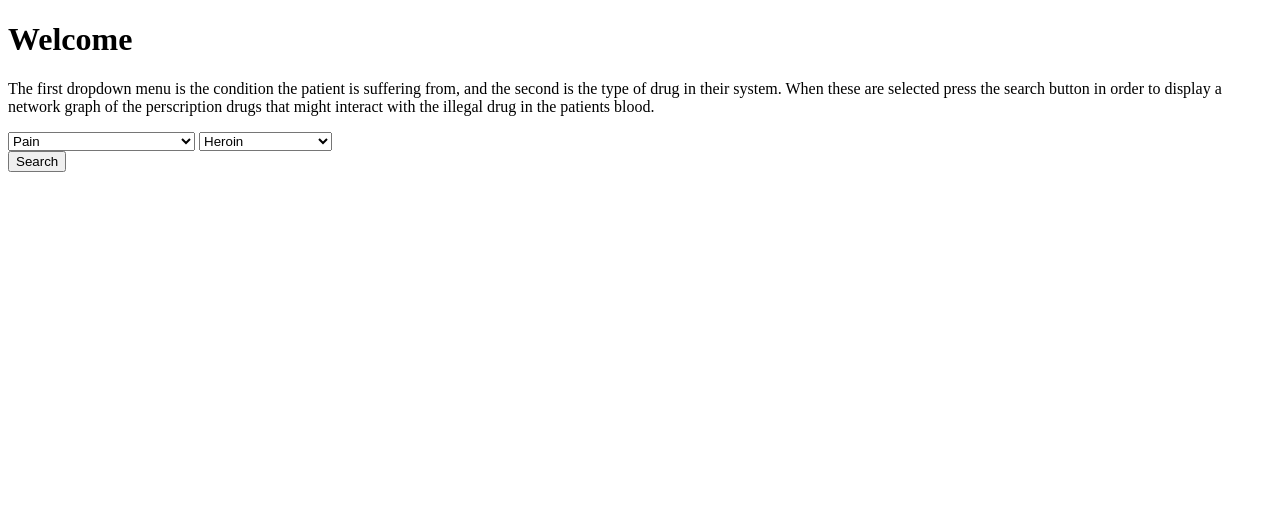
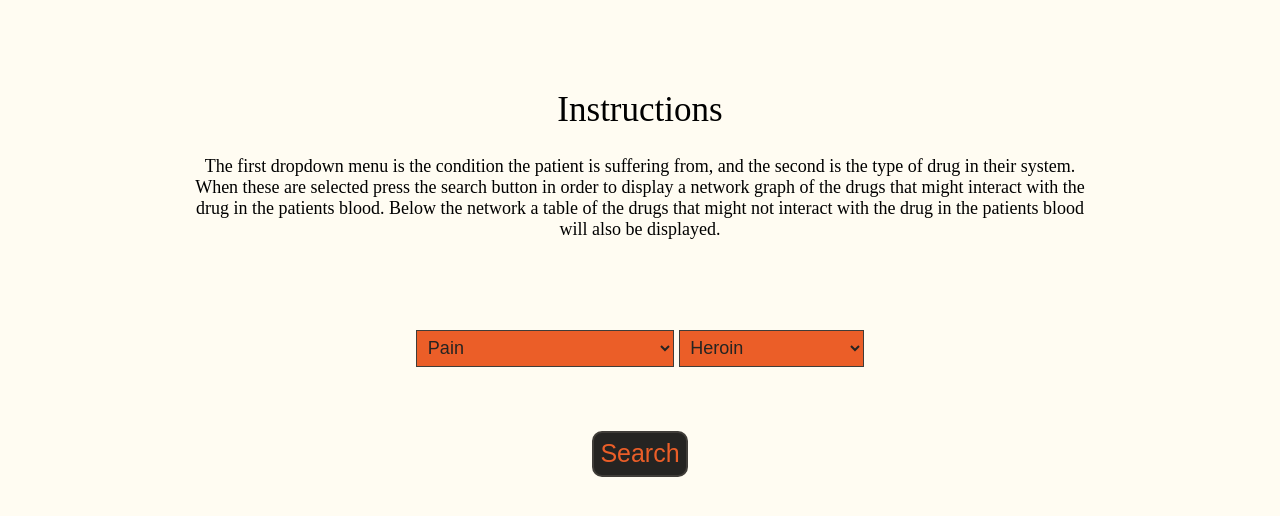
Before and after one commit to BriefCud/PRA3006-Programming-in-the-Life-Sciences, a plain HTML site: page Final Project/index.html in a window 1280 px wide. Drawn offline with nearby package versions, Linux system fonts and the light colour scheme; a script that the page names is missing.

Commit message:
final version

```diff
--- a/Final Project/draw_network.js
+++ b/Final Project/draw_network.js
@@ -35,7 +35,7 @@ function DrawNetwork(dataset) {
 
   var circle = node.append("circle")//append a circle to the node to make it visible
     .attr("r",5)
-    .attr("fill", "#03fce8")
+    .attr("fill", "#EB5E28")
     .call(d3.drag()//enables drag functionality, clicking on a circle and dragging it will move it, can make it easier to see if you want to look at a specific node
           .on("start", dragstarted)
           .on("drag", dragged)
--- a/Final Project/index.html
+++ b/Final Project/index.html
@@ -13,15 +13,20 @@
         <script src="http://d3js.org/d3.v4.min.js"></script>
         <script src="draw_network.js"></script>
         <script src="get_data.js"></script>
+        <link rel="stylesheet" type="text/css" href="style.css">
     </head>
 
     <body>
-      <div class="">
-        <h1>Welcome</h1>
-        <p>The first dropdown menu is the condition the patient is suffering from, and the second is the type of drug in their system. When these are selected press the search button in order to display a network graph of the perscription drugs that might interact with the illegal drug in the patients blood.</p>
+
+      <div id="intro">
+        <h1>Instructions</h1>
+        <p id="instructions">
+          The first dropdown menu is the condition the patient is suffering from, and the second is the type of drug in their system. When these are selected press the search button in order to display a network graph of the drugs that might interact with the drug in the patients blood. Below the network a table of the drugs that might not interact with the drug in the patients blood will also be displayed.
+        </p>
       </div>
 
-      <div class="information">
+
+      <div id="information">
         <form id="patientInfo">
           <select id="condition" name="Patient Condition">
             <option value="Q81938">Pain</option>
@@ -51,7 +56,6 @@
       <script>
         document.getElementById('searchButton').onclick = function(){
           d3.select("svg").remove();
-	  var x = 1;
           var c = document.getElementById('condition');
           var condition = c[c.selectedIndex].value;
 
--- /dev/null
+++ b/Final Project/style.css
@@ -0,0 +1,63 @@
+* {
+    margin: 0;
+    padding: 0;
+    font-weight: normal;
+    font-size: 18px;
+}
+
+body{
+    background-color: #FFFCF2;
+    text-align: center;
+}
+
+h1{
+    font-size: 35px;
+}
+
+form {
+    display: block;
+}
+
+#intro{
+    margin-top: 2%;
+    padding: 15%;
+    padding-top: 5%;
+    padding-bottom: 7%;
+}
+
+#intro h1{
+    padding-bottom: 3%;
+}
+
+#searchButton {
+    margin-top: 5%;
+    padding: 0.5%;
+    border-radius: 10px;
+    font-size: 25px;
+    background-color: #252422;
+    color: #EB5E28;
+    border: 2px solid #403D39;
+}
+
+#condition , #drug {
+    background-color: #EB5E28;
+    color: #252422;
+    padding: 0.5%;
+    border: 1px solid #403D39;
+}
+
+table {
+    border-collapse: collapse;
+    margin-left: 30%;
+    margin-bottom: 5%;
+}
+
+table tr td {
+    border: 1px solid #252422;
+    padding: 0.2%;
+}
+
+table tr:first-child {
+    background-color: #EB5E28;
+    color: #252422;
+}
```
Also changed, not shown: Final Project/get_data.js (+12 -0 lines).
